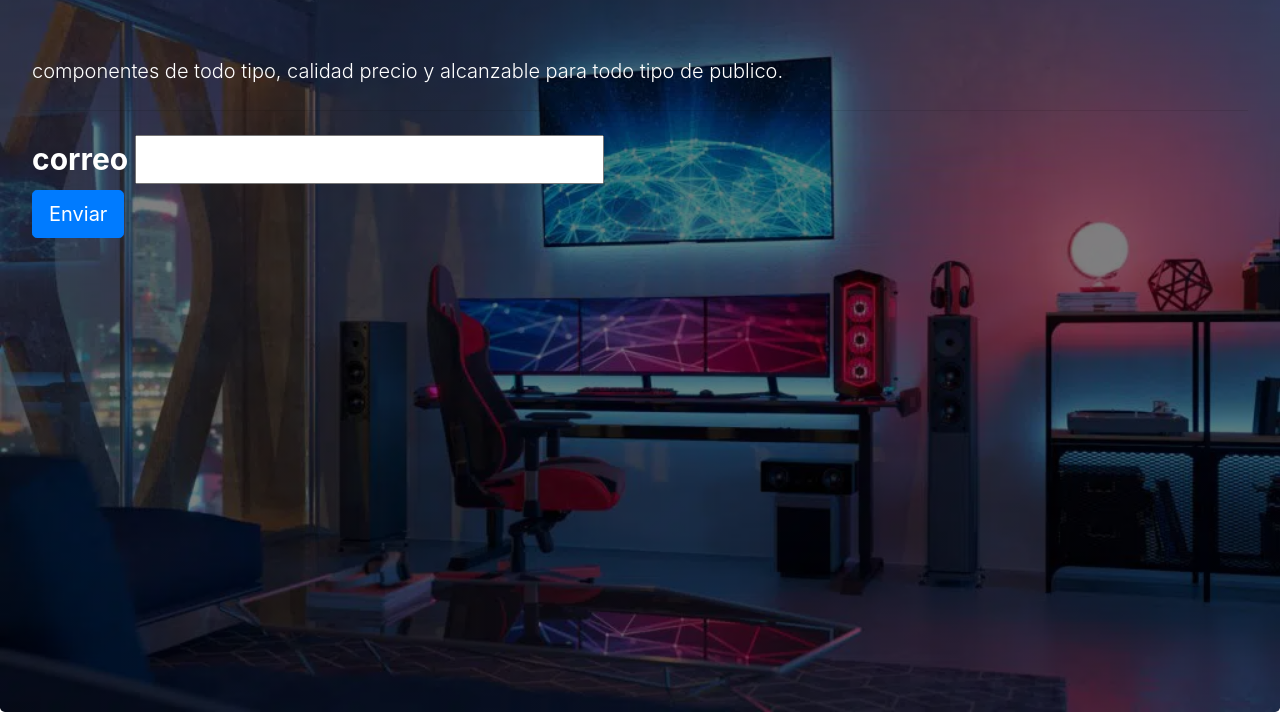
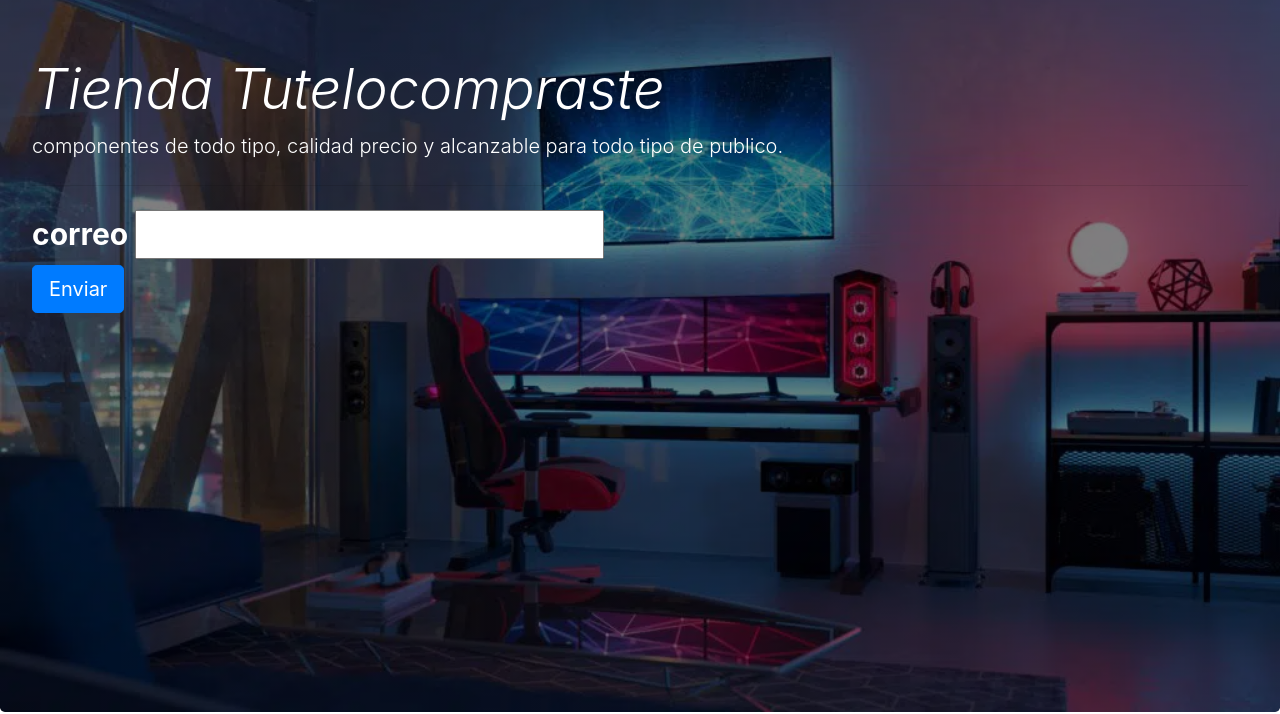
Before and after one commit to FolivaresR/ProyectoUdd1, a plain HTML site: page index.html in a window 1280 px wide. Shown: the part 88-802 px from the top of the page. Drawn offline with nearby package versions, Linux system fonts and the light colour scheme.

Commit message:
agregue el h1

```diff
--- a/index.html
+++ b/index.html
@@ -49,7 +49,7 @@
 
 
 <div class="jumbotron">
-
+    <h1 class="display-4">Tienda Tutelocompraste</h1>
     <p class="lead"> componentes de todo tipo, calidad precio y alcanzable para todo tipo de publico.</p>
     <hr class="my-4">
     <label for="correo">correo</label>
```
